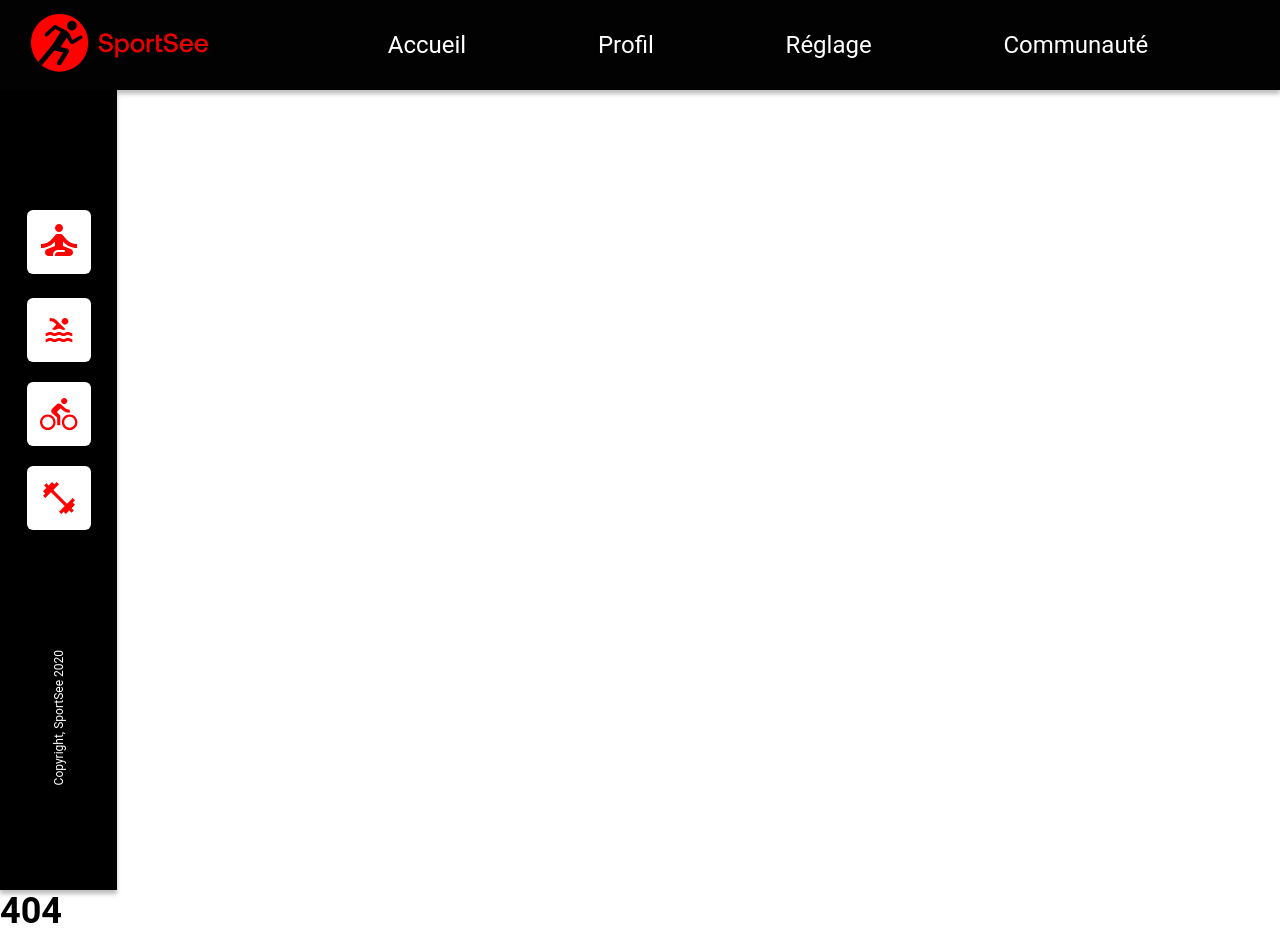
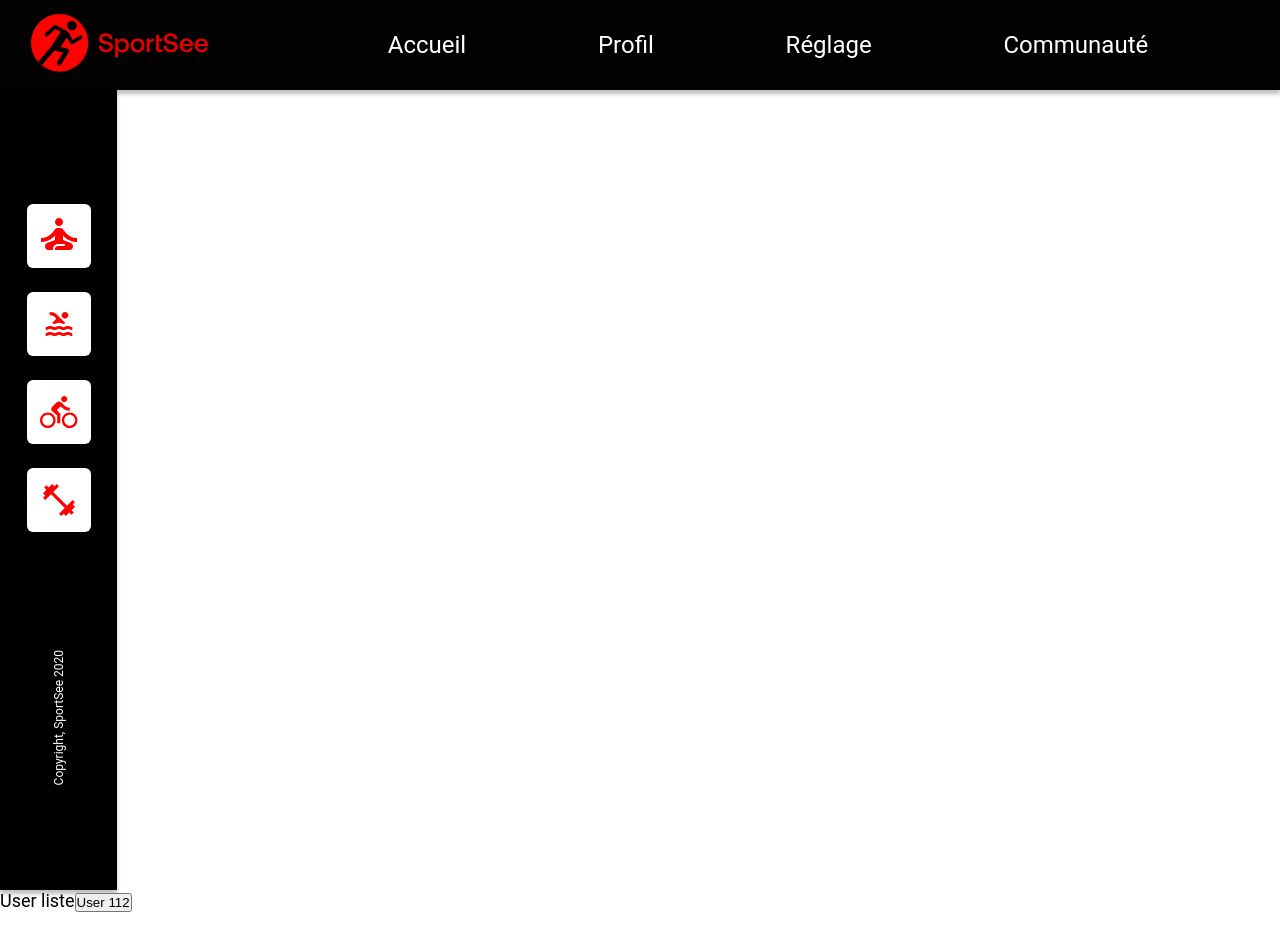
Before and after one commit to rayhearth/P12_sportsee_24082022, a React (Create React App) app: page /user in a window 1280 px wide. Before the commit this address had no page. Shown: the top 933 px of the page. After the commit the page ends 912 px from the top, so only its background shows below. Built offline with nearby package versions, Linux system fonts and the light colour scheme.

Commit message:
creation user

```diff
--- a/src/components/Sidebar.js
+++ b/src/components/Sidebar.js
@@ -1,6 +1,9 @@
 import React from 'react';
 import { Link } from 'react-router-dom';
 import yoga from '../styles/img/yoga.svg'
+import nage from '../styles/img/nage.svg'
+import velo from '../styles/img/velo.svg'
+import haltere from '../styles/img/haltere.svg'
 
 /*
 @component
@@ -12,9 +15,9 @@ const SideBar = () => {
         <div className='sidebar'>
             <ul className="sidebar-menu">
                 <li className='sidebar-link'><Link to='/dashboard'><img src={yoga} alt="" /></Link></li>
-                <li className='sidebar-link'><img src={process.env.PUBLIC_URL + '/assets/img/nage.svg'} alt="nage" /></li>
-                <li className='sidebar-link'><img src={process.env.PUBLIC_URL + '/assets/img/velo.svg'} alt="velo" /></li>
-                <li className='sidebar-link'><img src={process.env.PUBLIC_URL + '/assets/img/haltere.svg'} alt="haltere" /></li>
+                <li className='sidebar-link'><Link to='/dashboard'><img src={nage} alt="nage" /></Link></li>
+                <li className='sidebar-link'><Link to='/dashboard'><img src={velo} alt="velo" /></Link></li>
+                <li className='sidebar-link'><Link to='/dashboard'><img src={haltere} alt="haltere" /></Link></li>
             </ul>
             <div className="sidebar-copyright"><span>Copyright, SportSee 2020</span></div>
         </div>
--- a/src/index.js
+++ b/src/index.js
@@ -1,6 +1,6 @@
 import React from 'react';
 import ReactDOM from 'react-dom/client';
-import './styles/main.scss';
+import './styles/sass/main.scss';
 import App from './App';
 import reportWebVitals from './reportWebVitals';
 
@@ -11,7 +11,5 @@ root.render(
   </React.StrictMode>
 );
 
-// If you want to start measuring performance in your app, pass a function
-// to log results (for example: reportWebVitals(console.log))
-// or send to an analytics endpoint. Learn more: https://bit.ly/CRA-vitals
+
 reportWebVitals();
--- a/src/pages/PublicRouter.js
+++ b/src/pages/PublicRouter.js
@@ -3,6 +3,7 @@ import { Routes, Route } from 'react-router-dom';
 
 import { Layout, Home, Dashboard } from '@/pages'
 import Error from '@/_utils/Error'
+import User from '@/pages/User';
 
 
 const PublicRouter = () => {
@@ -13,6 +14,7 @@ const PublicRouter = () => {
 
         <Route path='home' element={<Home />} />
         <Route path="dashboard" element={<Dashboard />} />
+        <Route path ='user' element={<User/>}/>
 
         <Route path='*' element={<Error />} />
       </Route>
--- /dev/null
+++ b/src/pages/User.js
@@ -0,0 +1,17 @@
+import React from 'react';
+
+const User = () => {
+
+    const us = () =>{
+        console.log('click')
+    }
+
+    return (
+        <div className='user'>
+            User liste
+            <button onClick={us}>User 112</button>
+        </div>
+    );
+};
+
+export default User;
--- /dev/null
+++ b/src/styles/sass/pages/user.scss
@@ -0,0 +1,3 @@
+.admin{
+    display: flex;
+}
```
Also changed, not shown: src/styles/sass/base/reset.scss (renamed from src/styles/base/reset.scss), src/styles/sass/layout/_header.scss (renamed from src/styles/layout/_header.scss), src/styles/sass/layout/_sidebar.scss (renamed from src/styles/layout/_sidebar.scss), src/styles/sass/main.scss (renamed from src/styles/main.scss), src/styles/sass/pages/Home.scss (added), src/styles/sass/pages/dashboard.scss (added), src/styles/sass/utils/_variables.scss (renamed from src/styles/utils/_variables.scss).
